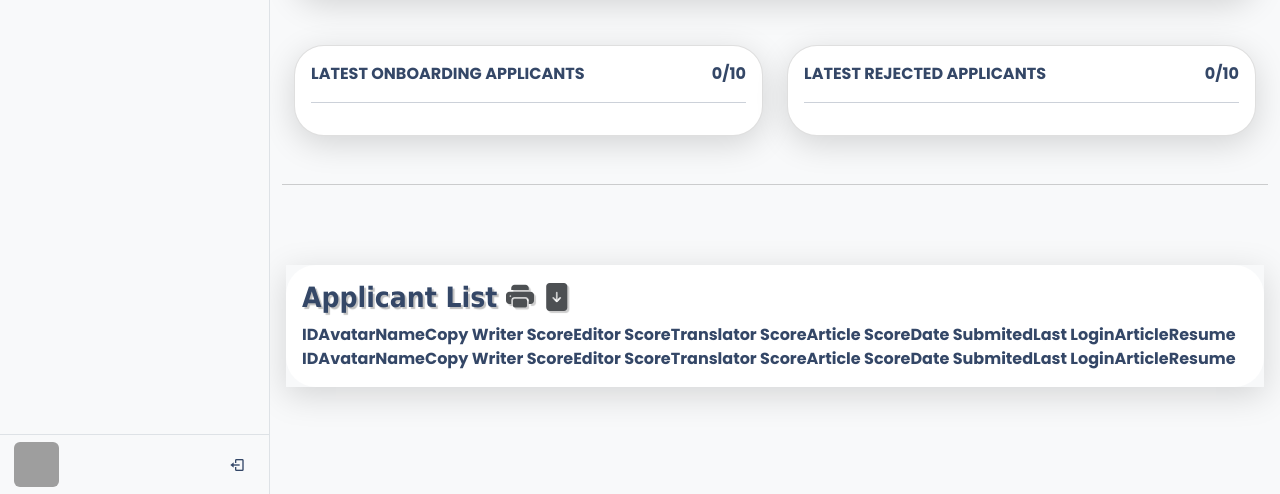
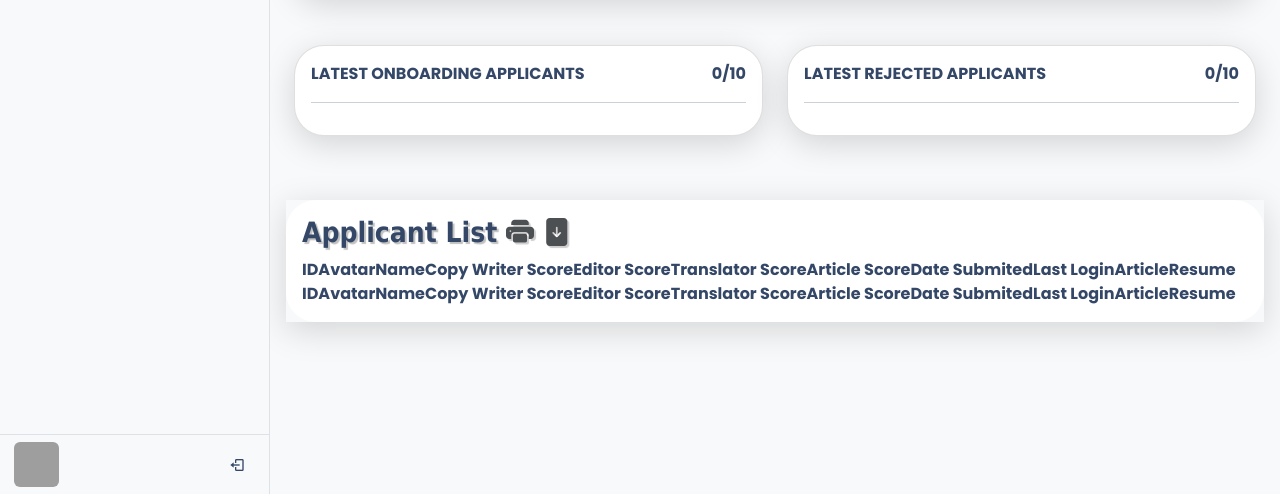
Before and after one commit to Ddollz/Writeam, a Django app: template templates/main/Admin/applicantstatus.html in a window 1280 px wide. Shown: the part 306-800 px from the top of the page. Run offline with Django 3.2, Linux system fonts and the light colour scheme; the template is opened without the code that fills it, so the values that code supplies are empty; a user stored in the database is signed in; some libraries are stand-ins or nearby versions; grey boxes are pictures that could not be loaded.

Commit message:
Update applicantstatus.html

```diff
--- a/templates/main/Admin/applicantstatus.html
+++ b/templates/main/Admin/applicantstatus.html
@@ -17,7 +17,6 @@
 
 
         {% include 'main/Admin/include/drag&drop.html' %}
-        <hr class="mt-5">
         <div class="p-2">
             {% include 'main/Admin/include/applicantTable.html' %}
         </div>
```
